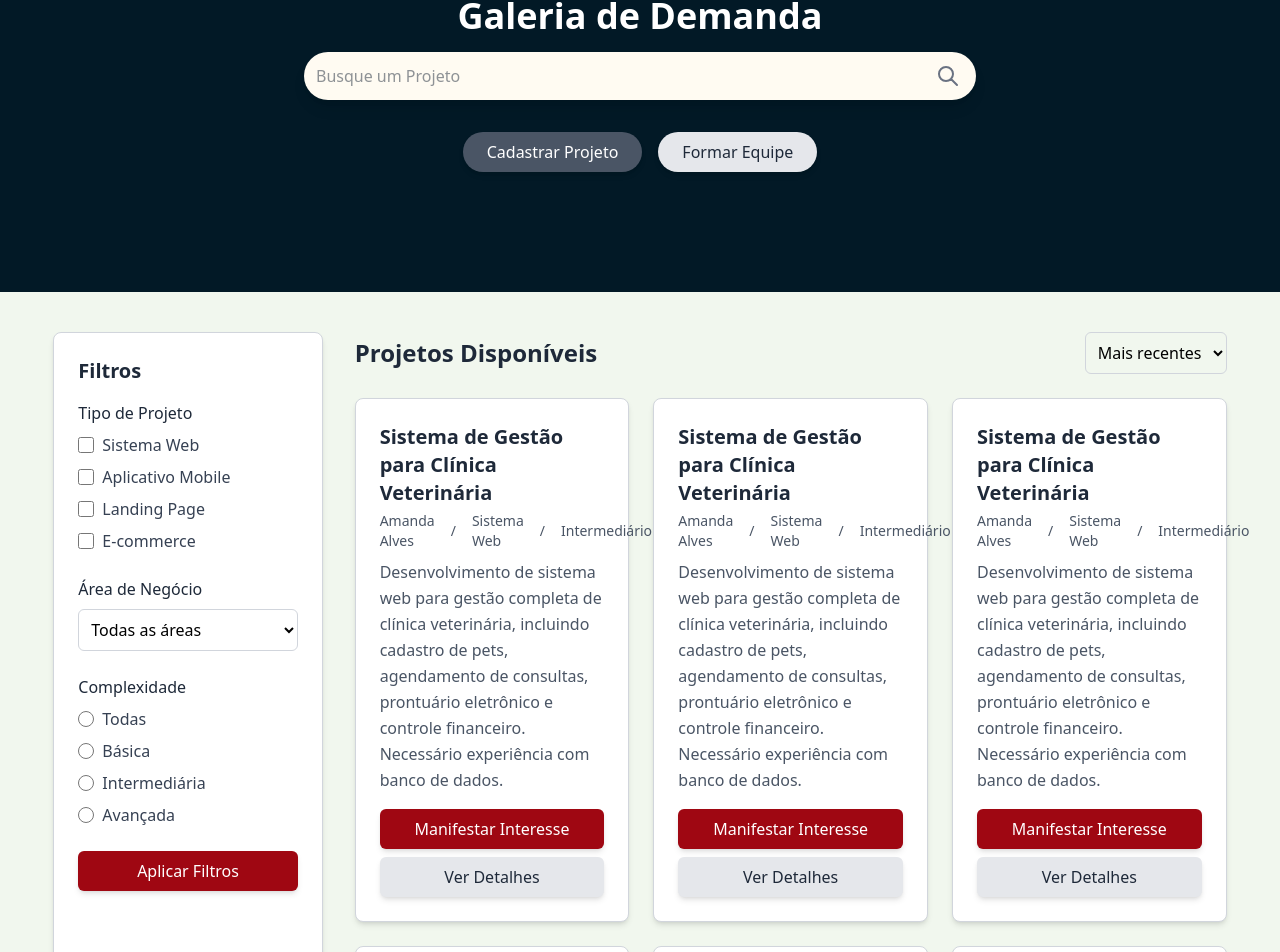
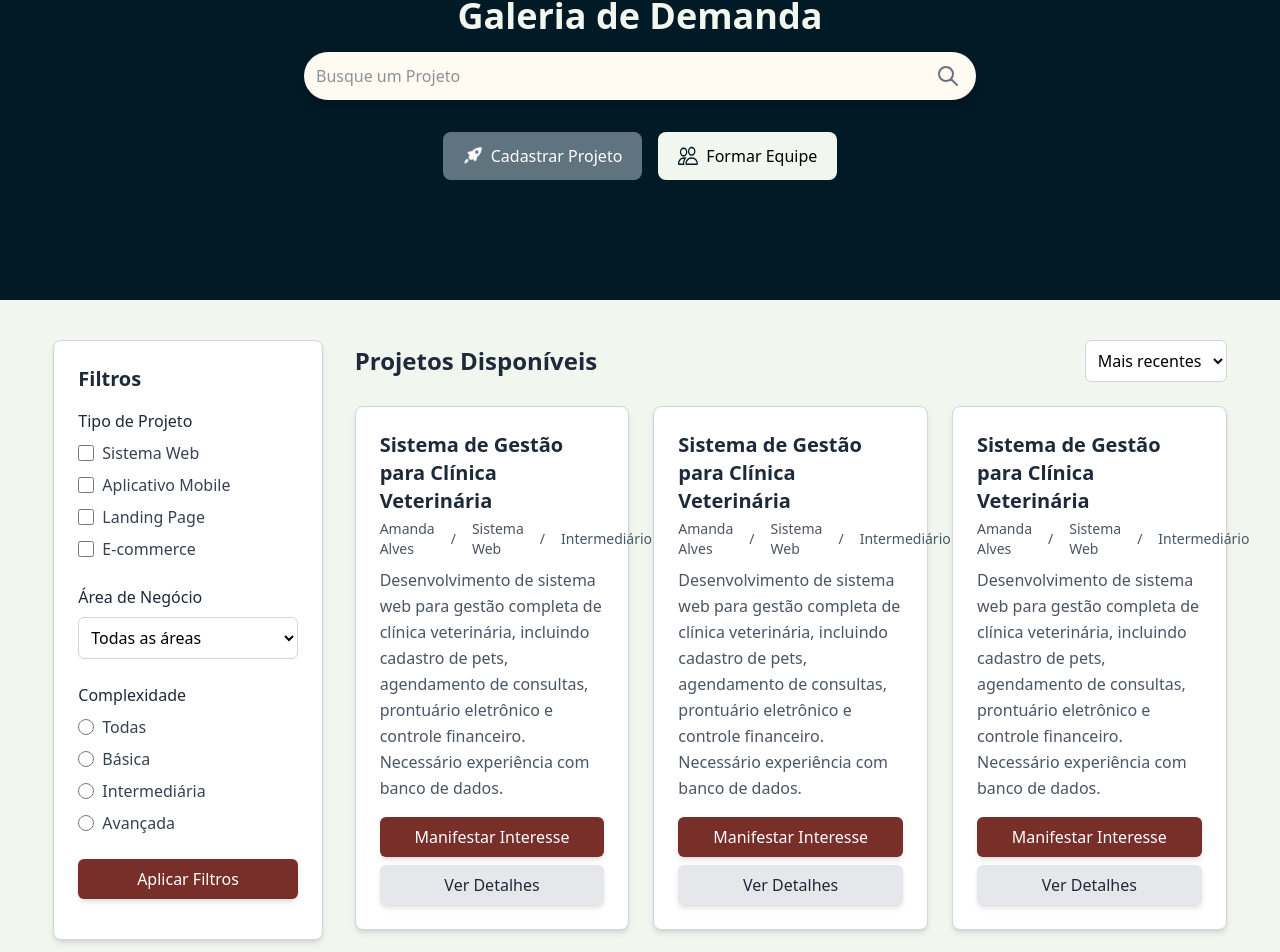
Before and after one commit to Infinito-1/osiris-react, a React (Vite) app: page /demandas in a window 1280 px wide. Shown: the part 216-1168 px from the top of the page. Built offline with nearby package versions, Linux system fonts and the light colour scheme.

Commit message:
Demandas finalizada

```diff
--- a/src/pages/demanda/CardDemanda.tsx
+++ b/src/pages/demanda/CardDemanda.tsx
@@ -22,7 +22,7 @@ const CardDemanda: React.FC<CardDemandaProps> = ({ titulo, empreendedor, tipo, c
             <p className="text-gray-600 leading-relaxed mb-4 flex-grow">{descricao}</p>
 
             <div className="flex flex-col space-y-2">
-                <button className="w-full bg-red-800 text-white py-2 px-4 rounded-md text-base font-medium transition-colors duration-200 hover:bg-red-900 shadow-md">
+                <button className="w-full bg-[#782E29] text-white py-2 px-4 rounded-md text-base font-medium transition-colors duration-200 hover:bg-[#6d2823] shadow-md">
                     Manifestar Interesse
                 </button>
                 <button className="w-full bg-gray-200 text-gray-800 py-2 px-4 rounded-md text-base font-medium transition-colors duration-200 hover:bg-gray-300 shadow-md">
--- a/src/pages/demanda/Demandas.tsx
+++ b/src/pages/demanda/Demandas.tsx
@@ -1,6 +1,9 @@
 import React from 'react';
 import Filtros from './Filtros';
 import CardDemanda from './CardDemanda';
+
+import foguete from "../../assets/img/icones/foguete.svg";
+import pessoas from "../../assets/img/icones/pessoas.svg";
 
 const GaleriaDemanda: React.FC = () => {
     const demandas = [
@@ -51,7 +54,7 @@ const GaleriaDemanda: React.FC = () => {
     return (
         <main className="w-full min-h-screen bg-[#F1F7EE]">
             {/* Seção Superior (Header da Página) */}
-            <header className="bg-[#021926] text-white py-30 text-center">
+            <header className="bg-[#021926] text-[#F1F7EE] py-30 text-center">
                 <h1 className="text-4xl font-bold mb-4">Galeria de Demanda</h1>
                 <div className="w-11/12 max-w-2xl mx-auto">
                     <div className="relative flex items-center w-full bg-[#FFFBF2] rounded-full overflow-hidden mb-8 shadow-lg">
@@ -64,12 +67,14 @@ const GaleriaDemanda: React.FC = () => {
                             <path strokeLinecap="round" strokeLinejoin="round" d="M21 21l-6-6m2-5a7 7 0 11-14 0 7 7 0 0114 0z" />
                         </svg>
                     </div>
-                    <div className="flex justify-center space-x-4 mt-4">
-                        <button className="bg-gray-600 text-white py-2 px-6 rounded-full text-base font-medium transition-colors duration-200 hover:bg-gray-700 shadow-md">
-                            Cadastrar Projeto
+                     <div className="flex space-x-4 mt-2 justify-center">
+                        <button className="flex items-center space-x-2 bg-[#5F747F] text-white py-3 px-5 rounded-lg text-base font-medium transition-colors duration-200 hover:bg-[#556872]">
+                            <img src={foguete} alt="Cadastrar Projeto" className="w-5 h-5" />
+                            <p>Cadastrar Projeto</p>
                         </button>
-                        <button className="bg-gray-200 text-gray-800 py-2 px-6 rounded-full text-base font-medium transition-colors duration-200 hover:bg-gray-300 shadow-md">
-                            Formar Equipe
+                        <button className="flex items-center space-x-2 bg-[#F1F7EE] text-[#000000] py-3 px-5 rounded-lg text-base font-medium transition-colors duration-200 hover:bg-[#c4c9c2]">
+                            <img src={pessoas} alt="Formar Equipe" className="w-5 h-5" />
+                            <p>Formar Equipe</p>
                         </button>
                     </div>
                 </div>
@@ -86,7 +91,7 @@ const GaleriaDemanda: React.FC = () => {
                 <div className="lg:col-span-3">
                     <div className="flex justify-between items-center mb-6">
                         <h2 className="text-2xl font-semibold text-gray-800">Projetos Disponíveis</h2>
-                        <select className="p-2 border border-gray-300 rounded-md focus:outline-none">
+                        <select className="p-2 border border-gray-300 rounded-md focus:outline-none bg-white">
                             <option>Mais recentes</option>
                             {/* Adicione outras opções de ordenação aqui */}
                         </select>
--- a/src/pages/demanda/Filtros.tsx
+++ b/src/pages/demanda/Filtros.tsx
@@ -2,7 +2,7 @@ import React from 'react';
 
 const Filtros: React.FC = () => {
     return (
-        <div className="bg-white border border-gray-300 rounded-lg p-6 shadow-md h-full">
+        <div className="bg-white border border-gray-300 rounded-lg p-6 shadow-md h-150">
             <h3 className="text-xl font-semibold text-gray-800 mb-4">Filtros</h3>
 
             {/* Tipo de Projeto */}
@@ -11,7 +11,7 @@ const Filtros: React.FC = () => {
                 <div className="space-y-2">
                     {['Sistema Web', 'Aplicativo Mobile', 'Landing Page', 'E-commerce'].map((tipo, index) => (
                         <div key={index} className="flex items-center">
-                            <input type="checkbox" id={`tipo-${index}`} className="h-4 w-4 text-blue-600 border-gray-300 rounded focus:ring-blue-500" />
+                            <input type="checkbox" id={`tipo-${index}`} className="h-4 w-4 text[#782E29] border-gray-300 rounded focus:ring-[#782E29]" />
                             <label htmlFor={`tipo-${index}`} className="ml-2 text-gray-700">{tipo}</label>
                         </div>
                     ))}
@@ -21,7 +21,7 @@ const Filtros: React.FC = () => {
             {/* Área de Negócio */}
             <div className="mb-6">
                 <h4 className="font-medium text-gray-800 mb-2">Área de Negócio</h4>
-                <select className="w-full p-2 border border-gray-300 rounded-md focus:outline-none focus:ring-2 focus:ring-blue-500">
+                <select className="w-full p-2 border border-gray-300 rounded-md focus:outline-none focus:ring-2 focus:ring-[#782E29]">
                     <option>Todas as áreas</option>
                     {/* Adicione outras opções aqui */}
                 </select>
@@ -33,14 +33,14 @@ const Filtros: React.FC = () => {
                 <div className="space-y-2">
                     {['Todas', 'Básica', 'Intermediária', 'Avançada'].map((level, index) => (
                         <div key={index} className="flex items-center">
-                            <input type="radio" id={`level-${index}`} name="complexidade" className="h-4 w-4 text-blue-600 border-gray-300 focus:ring-blue-500" />
+                            <input type="radio" id={`level-${index}`} name="complexidade" className="h-4 w-4 text-[#782E29] border-gray-300 focus:ring-[#782E29]" />
                             <label htmlFor={`level-${index}`} className="ml-2 text-gray-700">{level}</label>
                         </div>
                     ))}
                 </div>
             </div>
 
-            <button className="w-full bg-red-800 text-white py-2 px-4 rounded-md text-base font-medium transition-colors duration-200 hover:bg-red-900 shadow-md">
+            <button className="w-full bg-[#782E29] text-white py-2 px-4 rounded-md text-base font-medium transition-colors duration-200 hover:bg-[#6d2823] shadow-md">
                 Aplicar Filtros
             </button>
         </div>
```
